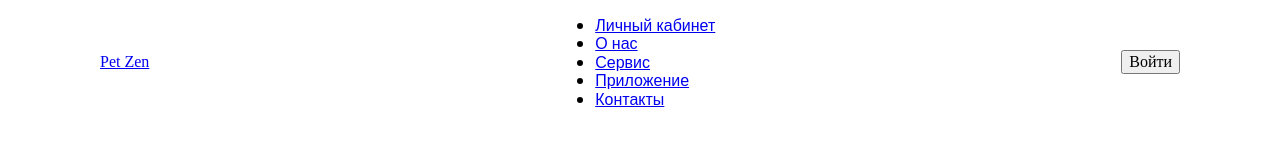
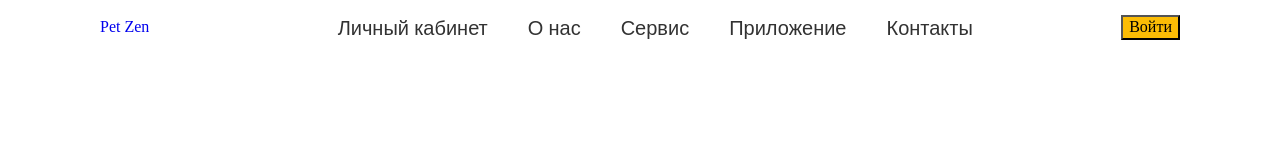
Before and after one commit to EmilEbulisov/Pet-zen-webpack, a website built with webpack: page src/index.html in a window 1280 px wide. Built offline with nearby package versions, Linux system fonts and the light colour scheme.

Commit message:
стилизация шапки

```diff
--- a/src/styles/main.scss
+++ b/src/styles/main.scss
@@ -12,8 +12,10 @@ $yelowTwo: #FFB61D;
 .header_item {
     font-family: "Open Sans", sans-serif;
     text-size-adjust: 500px;
+    margin-left: 20px;
+    margin-right: 20px;
 }
-.header{
+.header {
     display: flex;
     justify-content: space-between;
     align-items: center;
@@ -21,8 +23,27 @@ $yelowTwo: #FFB61D;
     padding-left: 100px;
     padding-right: 100px;
     margin: 0 auto;
-    &_logo{
+    &_logo {
+        text-decoration: none;
 
     }
+    &_list {
+        display: flex;
+        list-style-type: none;
+    }
+    &_link {
+        text-decoration: none;
+        font-size: 20px;
+        color: $dark;
+        font-weight: 300;
+        transition: .2s;
+        &:hover {
+            color: $yelow;
+        }
+    }
+    &_btn {
+        background-color: $yelow;
+    }
+
 
 }
```
